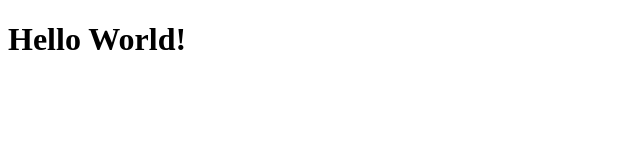
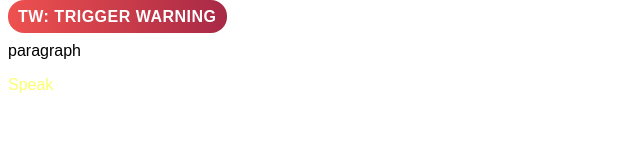
Before and after one commit to MendyDihars/style_chroma, a website: page index.html in a window 1280 px wide. Shown: the whole page, without its empty margins (0-640 px from the left). Drawn offline with Linux system fonts and the light colour scheme.

Commit message:
add tw style

```diff
--- a/index.html
+++ b/index.html
@@ -8,6 +8,16 @@
   <title>CDN CHROMA WILLIAM YOUNG</title>
 </head>
 <body>
-  <h1>Hello World!</h1>
+  <div class="will__tw">
+    TW: Trigger warning
+  </div>
+  <div class="will">
+    <p>paragraph</p>
+    <p>
+      <span class="will__color">
+        Speak
+      </span>
+    </p>
+  </div>
 </body>
 </html>
--- a/style-chroma-william.css
+++ b/style-chroma-william.css
@@ -7,3 +7,14 @@
 .will__color {
   color: #fbff6f;
 }
+.will__tw {
+  padding: 8px 10px;
+  background: linear-gradient(90deg, rgba(238, 81, 79,1) 0%, rgba(168, 41, 70,1) 100%);
+  color: white;
+  text-transform: uppercase;
+  font-family: 'spartan', arial, sans-serif !important;
+  border-radius: 16px;
+  display: inline;
+  font-weight: bold;
+  letter-spacing: 0.5px;
+}
```
